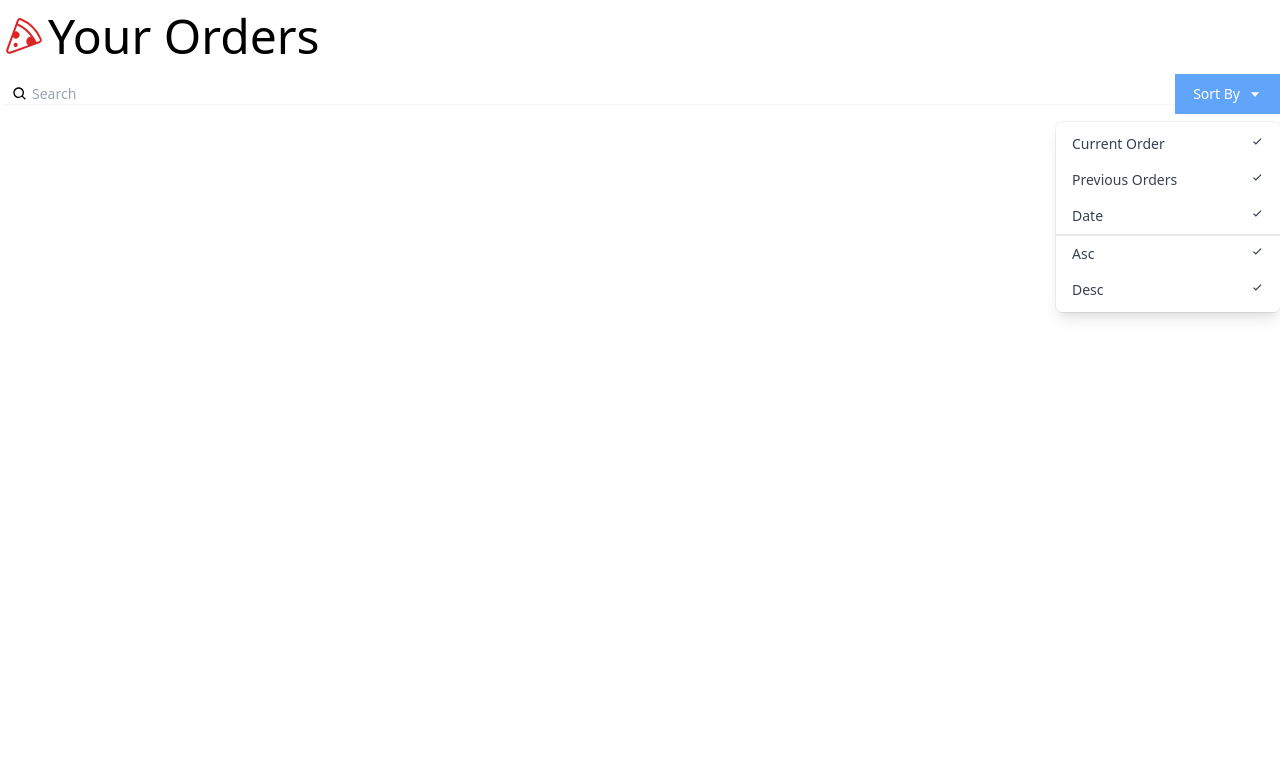
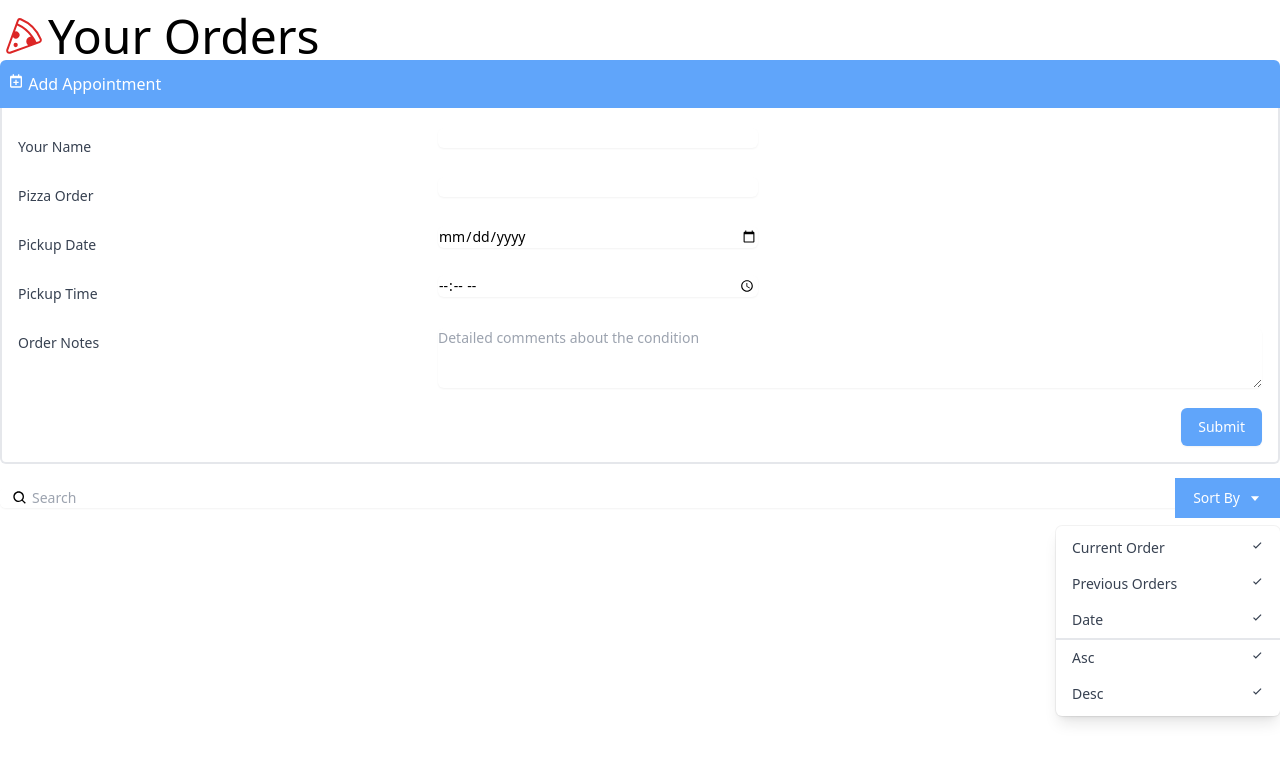
Before and after one commit to emmadickenson2/pizza_website, a JavaScript app in the folder pizzaapp/: page / in a window 1280 px wide. Shown: the top 762 px of the page. Built offline with nearby package versions, Linux system fonts and the light colour scheme; the HTML template or start-up script is replaced by a standard one.

Commit message:
added add order

```diff
--- a/pizzaapp/src/App.js
+++ b/pizzaapp/src/App.js
@@ -1,12 +1,14 @@
 import {CiPizza} from "react-icons/ci";
 import Search from "./components/Search"
+import AddOrder from "./components/AddOrder"
 
 function App() {
   return (
     <div className="App container mx-auto mt-3 font-thin">
       <h1 className="text-5xl">
         <CiPizza className="inline-block text-red-600 align-top"/>Your Orders</h1>
-      <Search/>
+        <AddOrder />
+      <Search />
     </div>
   );
 }
--- /dev/null
+++ b/pizzaapp/src/components/AddOrder.js
@@ -0,0 +1,73 @@
+import { BiCalendarPlus} from "react-icons/bi"
+
+const AddOrder = () => {
+    return (
+        <div>
+        <button className="bg-blue-400 text-white px-2 py-3 w-full text-left rounded-t-md">
+          <div><BiCalendarPlus className="inline-block align-text-top" />  Add Appointment</div>
+        </button>
+        <div className="border-r-2 border-b-2 border-l-2 border-light-blue-500 rounded-b-md pl-4 pr-4 pb-4">
+          <div className="sm:grid sm:grid-cols-3 sm:gap-4 sm:items-start  sm:pt-5">
+            <label htmlFor="ownerName" className="block text-sm font-medium text-gray-700 sm:mt-px sm:pt-2">
+              Your Name
+            </label>
+            <div className="mt-1 sm:mt-0 sm:col-span-2">
+              <input type="text" name="ownerName" id="ownerName"
+                className="max-w-lg block w-full shadow-sm focus:ring-indigo-500 focus:border-indigo-500 sm:max-w-xs sm:text-sm border-gray-300 rounded-md" />
+            </div>
+          </div>
+
+          <div className="sm:grid sm:grid-cols-3 sm:gap-4 sm:items-start  sm:pt-5">
+            <label htmlFor="petName" className="block text-sm font-medium text-gray-700 sm:mt-px sm:pt-2">
+              Pizza Order
+            </label>
+            <div className="mt-1 sm:mt-0 sm:col-span-2">
+              <input type="text" name="petName" id="petName"
+                className="max-w-lg block w-full shadow-sm focus:ring-indigo-500 focus:border-indigo-500 sm:max-w-xs sm:text-sm border-gray-300 rounded-md" />
+            </div>
+          </div>
+
+          <div className="sm:grid sm:grid-cols-3 sm:gap-4 sm:items-start  sm:pt-5">
+            <label htmlFor="aptDate" className="block text-sm font-medium text-gray-700 sm:mt-px sm:pt-2">
+              Pickup Date
+            </label>
+            <div className="mt-1 sm:mt-0 sm:col-span-2">
+              <input type="date" name="aptDate" id="aptDate"
+                className="max-w-lg block w-full shadow-sm focus:ring-indigo-500 focus:border-indigo-500 sm:max-w-xs sm:text-sm border-gray-300 rounded-md" />
+            </div>
+          </div>
+
+          <div className="sm:grid sm:grid-cols-3 sm:gap-4 sm:items-start  sm:pt-5">
+            <label htmlFor="aptTime" className="block text-sm font-medium text-gray-700 sm:mt-px sm:pt-2">
+              Pickup Time
+            </label>
+            <div className="mt-1 sm:mt-0 sm:col-span-2">
+              <input type="time" name="aptTime" id="aptTime"
+                className="max-w-lg block w-full shadow-sm focus:ring-indigo-500 focus:border-indigo-500 sm:max-w-xs sm:text-sm border-gray-300 rounded-md" />
+            </div>
+          </div>
+
+          <div className="sm:grid sm:grid-cols-3 sm:gap-4 sm:items-start  sm:pt-5">
+            <label htmlFor="aptNotes" className="block text-sm font-medium text-gray-700 sm:mt-px sm:pt-2">
+              Order Notes
+            </label>
+            <div className="mt-1 sm:mt-0 sm:col-span-2">
+              <textarea id="aptNotes" name="aptNotes" rows="3"
+                className="shadow-sm focus:ring-indigo-500 focus:border-indigo-500 mt-1 block w-full sm:text-sm border-gray-300 rounded-md" placeholder="Detailed comments about the condition"></textarea>
+            </div>
+          </div>
+
+
+          <div className="pt-5">
+            <div className="flex justify-end">
+              <button type="submit" className="ml-3 inline-flex justify-center py-2 px-4 border border-transparent shadow-sm text-sm font-medium rounded-md text-white bg-blue-400 hover:bg-blue-700 focus:outline-none focus:ring-2 focus:ring-offset-2 focus:ring-blue-400">
+                Submit
+              </button>
+            </div>
+          </div>
+        </div>
+      </div>
+    )
+}
+
+export default AddOrder
```
